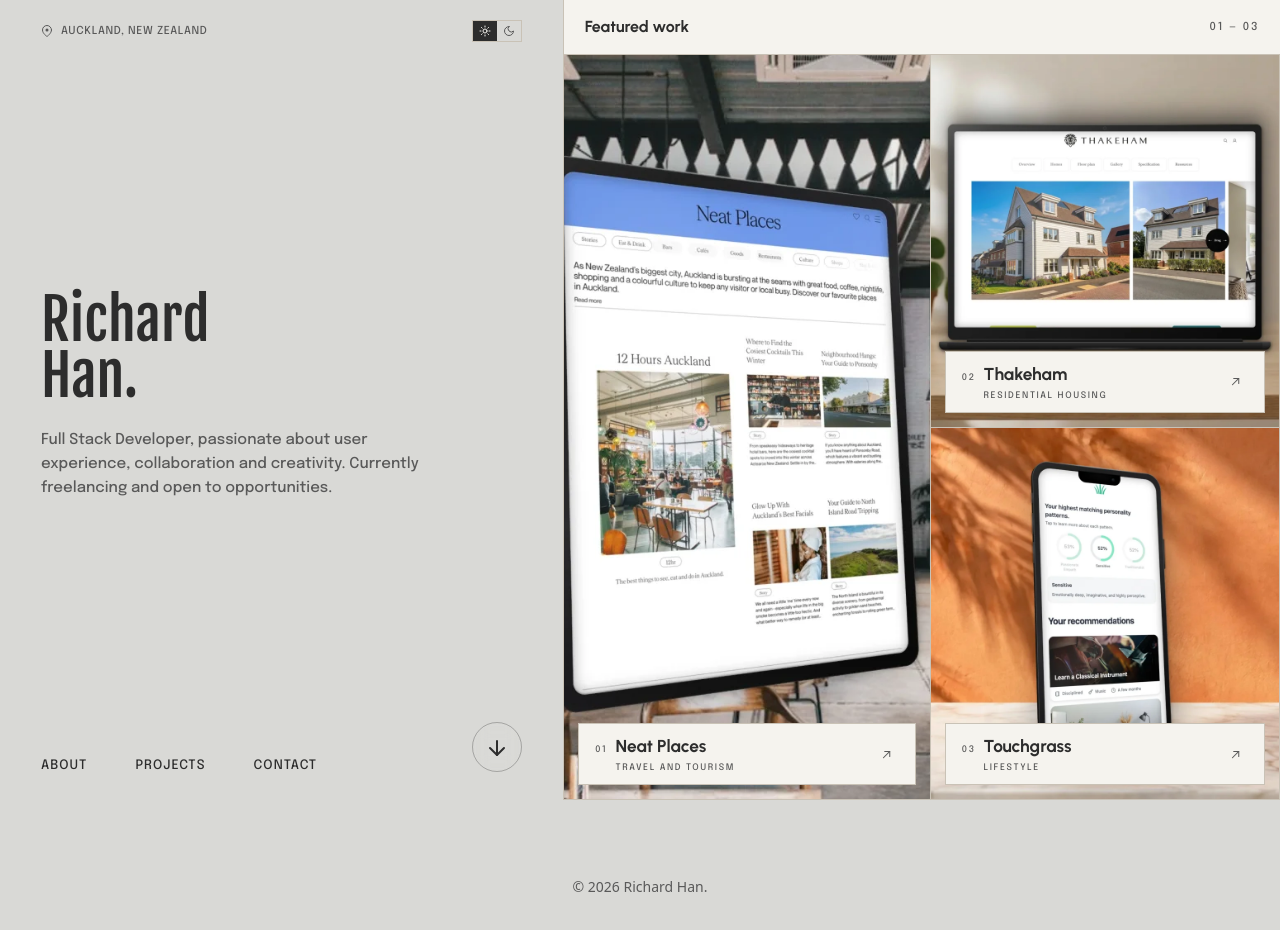
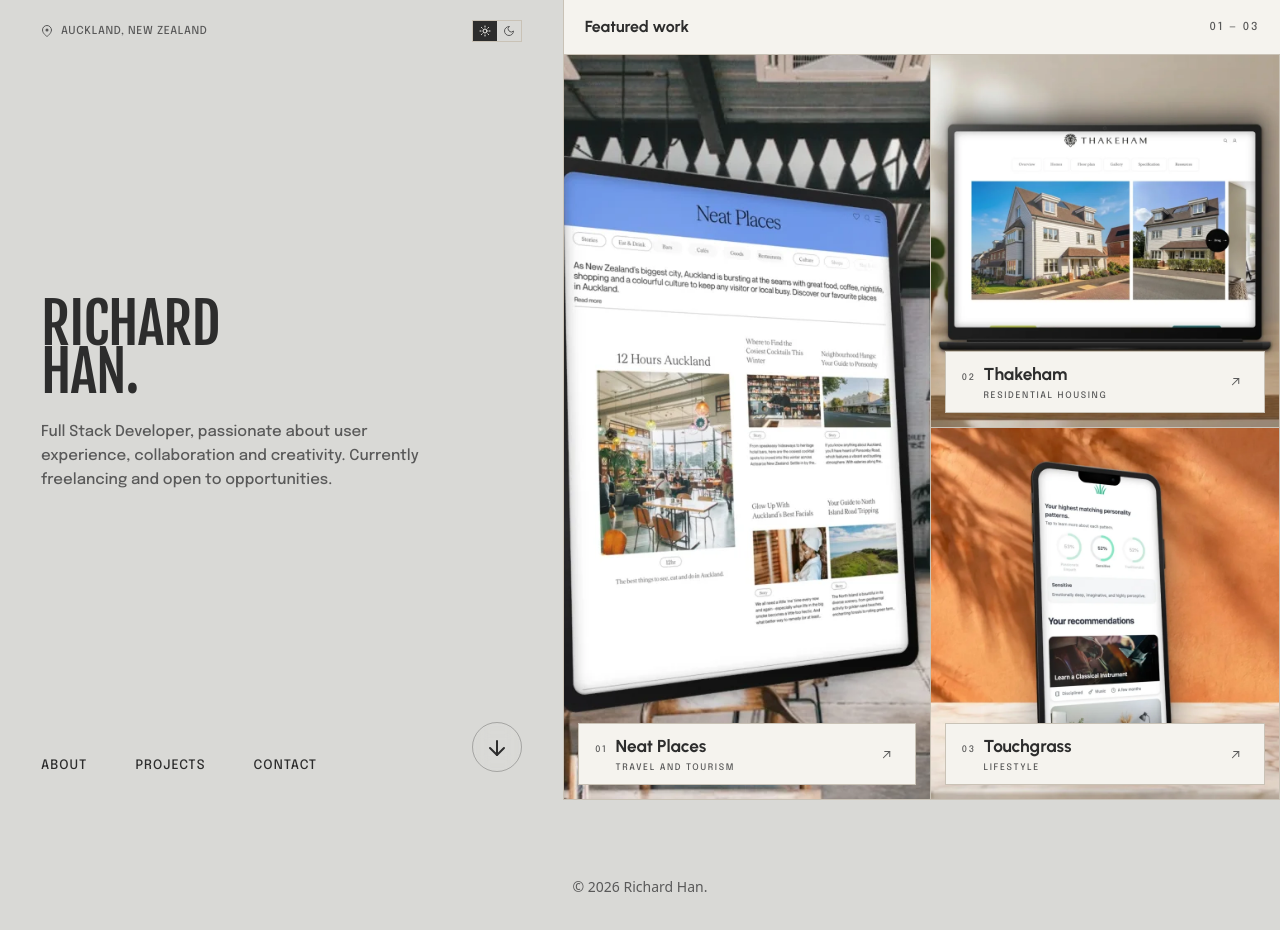
Before and after one commit to rlyhan/Richard-Han-Portfolio-New, a React (Vite) app: page / in a window 1280 px wide. Shown: the top 930 px of the page. Built offline with nearby package versions, Linux system fonts and the light colour scheme.

Commit message:
feat: set the name in capitals
The hero's name and the nav bar's wordmark go to uppercase, tracked a
touch tighter. The hero's two lines close up to match, since capitals
leave nothing below the baseline to make room for.

Co-Authored-By: Claude Opus 5.5 <noreply@anthropic.com>

```diff
--- a/src/components/home/HomeIntro.jsx
+++ b/src/components/home/HomeIntro.jsx
@@ -29,7 +29,7 @@ const HomeIntro = ({ headingRef, setLineRef, setNoteRef, setToplineRef }) => (
       <h1
         ref={headingRef}
         id="home-heading"
-        className="font-heading text-[clamp(2.6rem,min(12.8vw,7.2svh),4.25rem)] leading-[1.02] text-ink md:leading-[0.99] md:max-wide:text-[clamp(2.6rem,4.4vw,4.25rem)] wide:text-[clamp(4.25rem,5.9vw,5.875rem)]"
+        className="font-heading text-[clamp(2.6rem,min(12.8vw,7.2svh),4.25rem)] leading-[0.88] tracking-[-0.015em] text-ink uppercase md:leading-[0.86] md:max-wide:text-[clamp(2.6rem,4.4vw,4.25rem)] wide:text-[clamp(4.25rem,5.9vw,5.875rem)]"
       >
         {INTRO_LINES.map((line, i) => (
           <span
--- a/src/components/layout/NavMenu.jsx
+++ b/src/components/layout/NavMenu.jsx
@@ -26,7 +26,7 @@ const NavMenu = ({ items, ariaLabel = "Portfolio sections" }) => {
     >
       <a
         {...homeLink}
-        className="font-heading text-[1.5rem] leading-none text-ink transition-colors hover:text-ash focus-visible:outline-ink md:py-[0.12em] md:text-[clamp(3.75rem,6vw,4.5rem)] md:leading-[0.85]"
+        className="font-heading text-[1.5rem] leading-none tracking-[-0.015em] text-ink uppercase transition-colors hover:text-ash focus-visible:outline-ink md:py-[0.12em] md:text-[clamp(3.75rem,6vw,4.5rem)] md:leading-[0.85]"
       >
         {FIRST_NAME}&nbsp; <br />
         {LAST_NAME}.
```
